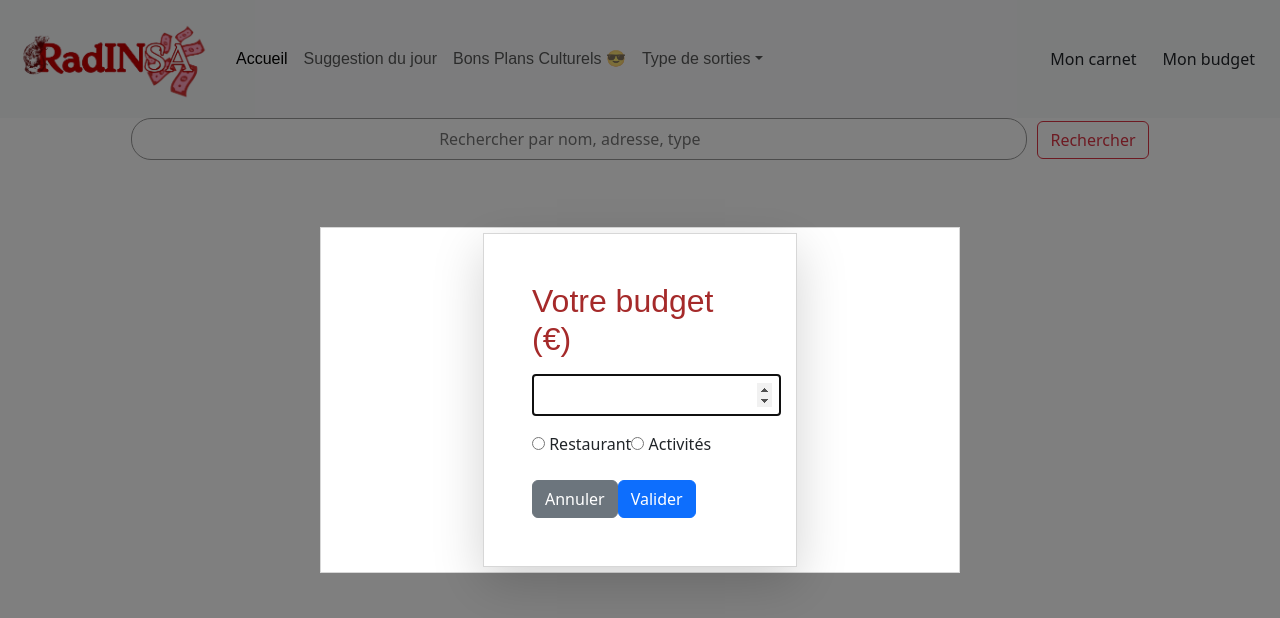
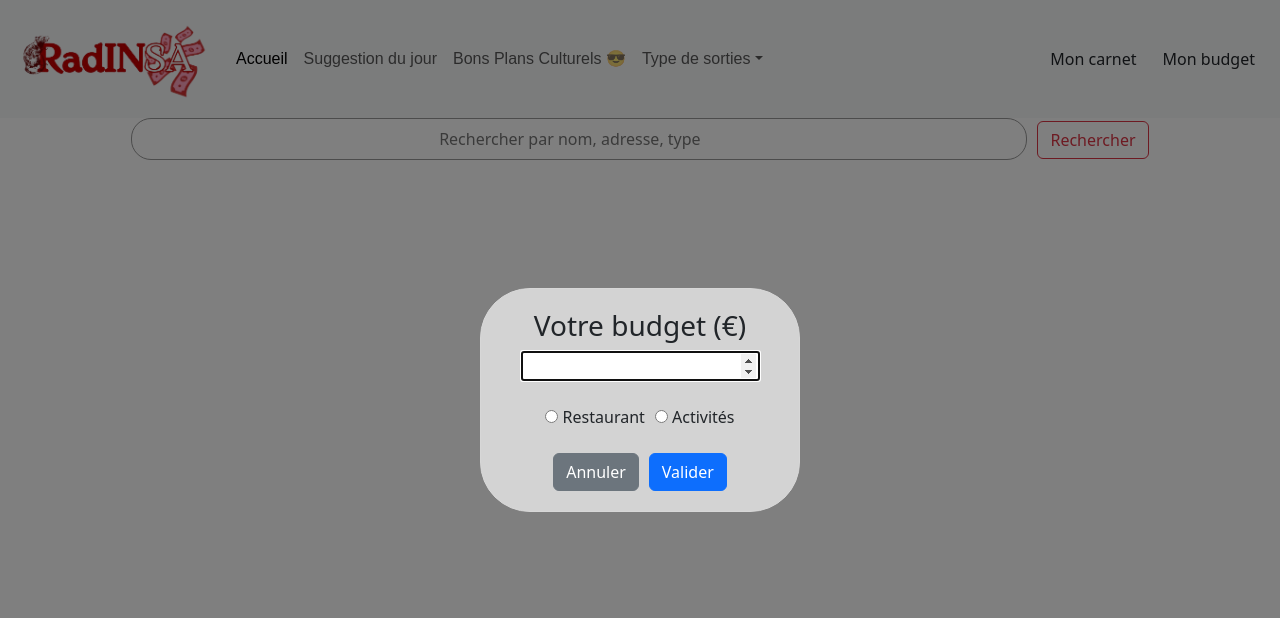
Before and after one commit to kitKatdarkMint/WEB, a React (Vite) app: page / in a window 1280 px wide. Both pictures are taken after a click on the button "Mon budget". Shown: the top 618 px of the page. Built offline with nearby package versions, Linux system fonts and the light colour scheme.

Commit message:
mise en forme popup

```diff
--- a/src/components/App.tsx
+++ b/src/components/App.tsx
@@ -19,6 +19,7 @@ function App() {
       <div className="justify-content-center">
         <SearchBar />
       </div>
+
       {showBonsPlans && <BonsPlans />}
     </>
   );
--- a/src/components/BonsPlans.tsx
+++ b/src/components/BonsPlans.tsx
@@ -21,7 +21,7 @@ function BonsPlans() {
         </li>
         <li>
           {" "}
-          les restau du CROUS sont pas mals aussi si t'es boursier tu paies 1 €
+          Les restos du CROUS sont pas mals non plus, si t'es boursier tu paies 1 €
           sinon t'en as pour 3,30€{" "}
           <p>
             <a href="https://www.crous-lyon.fr/se-restaurer/">
@@ -55,13 +55,13 @@ function BonsPlans() {
           <a href="https://www.lyon.fr/culture/la-carte-bibliotheque">
             Carte Bibliothèque sur Lyon
           </a>{" "}
-          à 7€ valable 1 an donne accès aux différents services des
+          7€, valable 1 an, donne accès aux différents services des
           bibliothèques de la ville de Lyon : emprunt de 20 documents,
           consultation sur place et ressources numériques
         </li>
         <li>
           {" "}
-          Planétarium <strong>gratuit tous les 1er samedi</strong> du mois à
+          Planétarium <strong>gratuit tous les 1er samedis</strong> du mois à
           Vaux-en-Velin{" "}
           <p>
             <a href="https://www.planetariumvv.com/programmation/">
--- a/src/components/Budget.tsx
+++ b/src/components/Budget.tsx
@@ -6,6 +6,7 @@ interface Props {
   isPopupOpen: boolean;
   setPopupOpen: (isOpen: boolean) => void;
 }
+
 function Budget({ isPopupOpen, setPopupOpen }: Props) {
   const [budget, setBudget] = useState("");
 
@@ -15,19 +16,28 @@ function Budget({ isPopupOpen, setPopupOpen }: Props) {
         open={isPopupOpen}
         onClose={() => setPopupOpen(false)}
         modal
-        nested
+        contentStyle={{
+          width: "25%",
+          backgroundColor: "lightgrey", /* Changez la couleur de fond ici */
+          padding: "20px",
+          borderRadius: "50px",
+          display: "flex", /* Activer le modèle Flexbox */
+          justifyContent: "center", /* Centrer les éléments verticalement */
+          height: "auto",
+        }}
+
       >
-        <div className="popup-content p-5 rounded-lg shadow-lg bg-white">
-          <h2 className="text-lg font-semibold mb-3">Votre budget (€)</h2>
+        <div>
+        <div style={{display:"flex", flexDirection: "column", alignItems: "center", justifyContent: "center"}}>
+          <h3>Votre budget (€)</h3>
           <input
             type="number"
             min="0"
-            className="w-full p-2 border rounded-lg"
             value={budget}
             onChange={(e) => setBudget(e.target.value)}
-          />
-
-          <div className="mt-3 flex justify-center space-x-4">
+          /></div>
+<br/>
+          <div style={{ display: "flex", alignItems: "center", justifyContent: "center", gap: "10px" }}>
             <label>
               <input type="radio" name="category" value="restaurant" />
               <span> Restaurant</span>
@@ -37,8 +47,8 @@ function Budget({ isPopupOpen, setPopupOpen }: Props) {
               <span> Activités</span>
             </label>
           </div>
-
-          <div className="flex justify-between mt-4">
+<br/>
+          <div style={{ display: "flex", alignItems: "center", justifyContent: "center", gap: "10px" }}>
             <button
               onClick={() => setPopupOpen(false)}
               className="btn btn-secondary"
```
